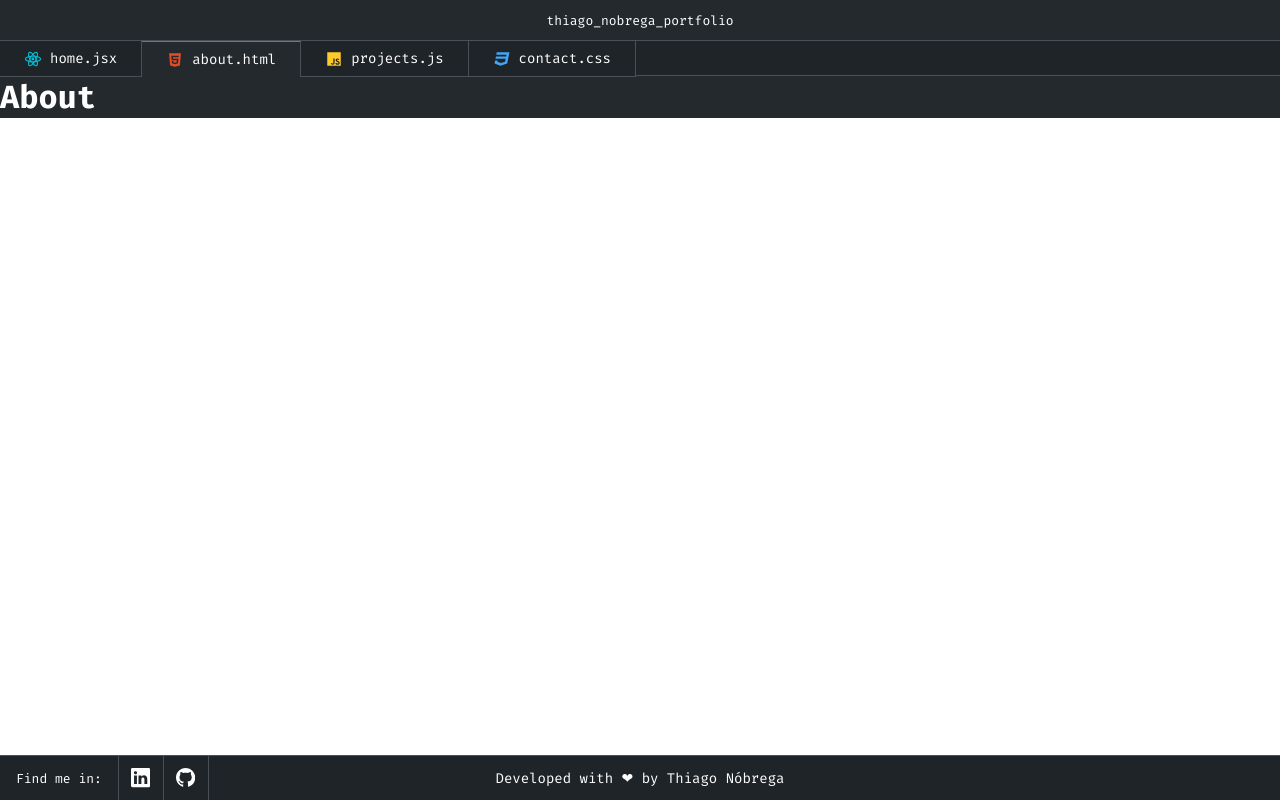
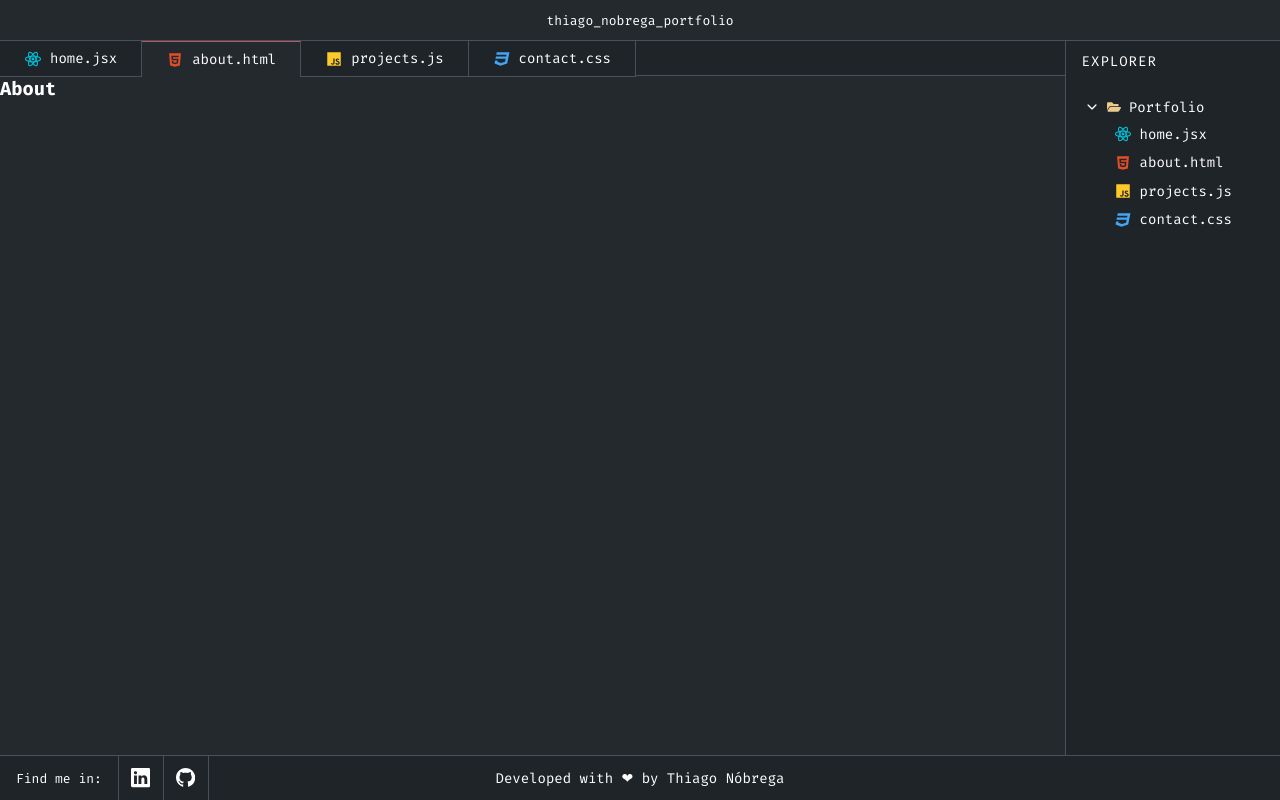
Before and after one commit to thiagosousa-dev/myPortfolio, a React (Create React App) app: page /about in a window 1280 px wide. Built offline with nearby package versions, Linux system fonts and the light colour scheme.

Commit message:
feat: add sidebar to screens

```diff
--- a/src/App.css
+++ b/src/App.css
@@ -7,15 +7,21 @@
   font-family: 'Fira Code', monospace;
 }
 
+.flex-container {
+  display: flex;
+  height: 90vh;
+}
+
 .main-container {
   background-color: #24292E;
   width: 100%;
 }
 
-.wrapper {
-  display: flex;
-  height: 90vh;
+.main-wrapper {
+  width: 100%;
+  height: 95%;
 }
+
 
 h1 {
   color: white;
--- a/src/pages/About.js
+++ b/src/pages/About.js
@@ -2,17 +2,23 @@ import React from "react";
 import Header from "../components/Header";
 import TitleBar from "../components/TitleBar";
 import Footer from "../components/Footer";
+import SideBar from "../components/SideBar";
 
 function About() {
   return (
-    <div>
+    <body>
       <TitleBar />
-      <Header />
-      <main className="main-container">
-        <h1>About</h1>
-      </main>
+      <section className="flex-container">
+        <section className="main-container">
+          <Header />
+          <main className="main-wrapper">
+            <h1>About</h1>
+          </main>
+        </section>
+        <SideBar />
+      </section>
       <Footer />
-    </div>
+    </body>
   );
 }
 
--- a/src/pages/Contact.js
+++ b/src/pages/Contact.js
@@ -2,17 +2,23 @@ import React from "react";
 import Header from "../components/Header";
 import TitleBar from "../components/TitleBar";
 import Footer from "../components/Footer";
+import SideBar from "../components/SideBar";
 
 function Contact() {
   return (
-    <div>
+    <body>
       <TitleBar />
-      <Header />
-      <main className="main-container">
-        <h1>Contact</h1>
-      </main>
+      <section className="flex-container">
+        <section className="main-container">
+          <Header />
+          <main className="main-wrapper">
+            <h1>Contact</h1>
+          </main>
+        </section>
+        <SideBar />
+      </section>
       <Footer />
-    </div>
+    </body>
   );
 }
 
--- a/src/pages/Home.js
+++ b/src/pages/Home.js
@@ -6,17 +6,19 @@ import SideBar from "../components/SideBar";
 
 function Home() {
   return (
-    <div>
+    <body>
       <TitleBar />
-      <div className="wrapper">
-        <main className="main-container">
+      <section className="flex-container">
+        <section className="main-container">
           <Header />
-          <h1>Home</h1>
-        </main>
+          <main className="main-wrapper">
+            <h1>Home</h1>
+          </main>
+        </section>
         <SideBar />
-      </div>
+      </section>
       <Footer />
-    </div>
+    </body>
   );
 }
 
--- a/src/pages/Projects.js
+++ b/src/pages/Projects.js
@@ -2,17 +2,23 @@ import React from "react";
 import Header from "../components/Header";
 import TitleBar from "../components/TitleBar";
 import Footer from "../components/Footer";
+import SideBar from "../components/SideBar";
 
 function Projects() {
   return (
-    <div>
-      <TitleBar />
-      <Header />
-      <main className="main-container">
-        <h1>Projects</h1>
-      </main>
-      <Footer />
-    </div>
+    <body>
+    <TitleBar />
+    <section className="flex-container">
+      <section className="main-container">
+        <Header />
+        <main className="main-wrapper">
+          <h1>Projects</h1>
+        </main>
+      </section>
+      <SideBar />
+    </section>
+    <Footer />
+  </body>
   );
 }
 
```
